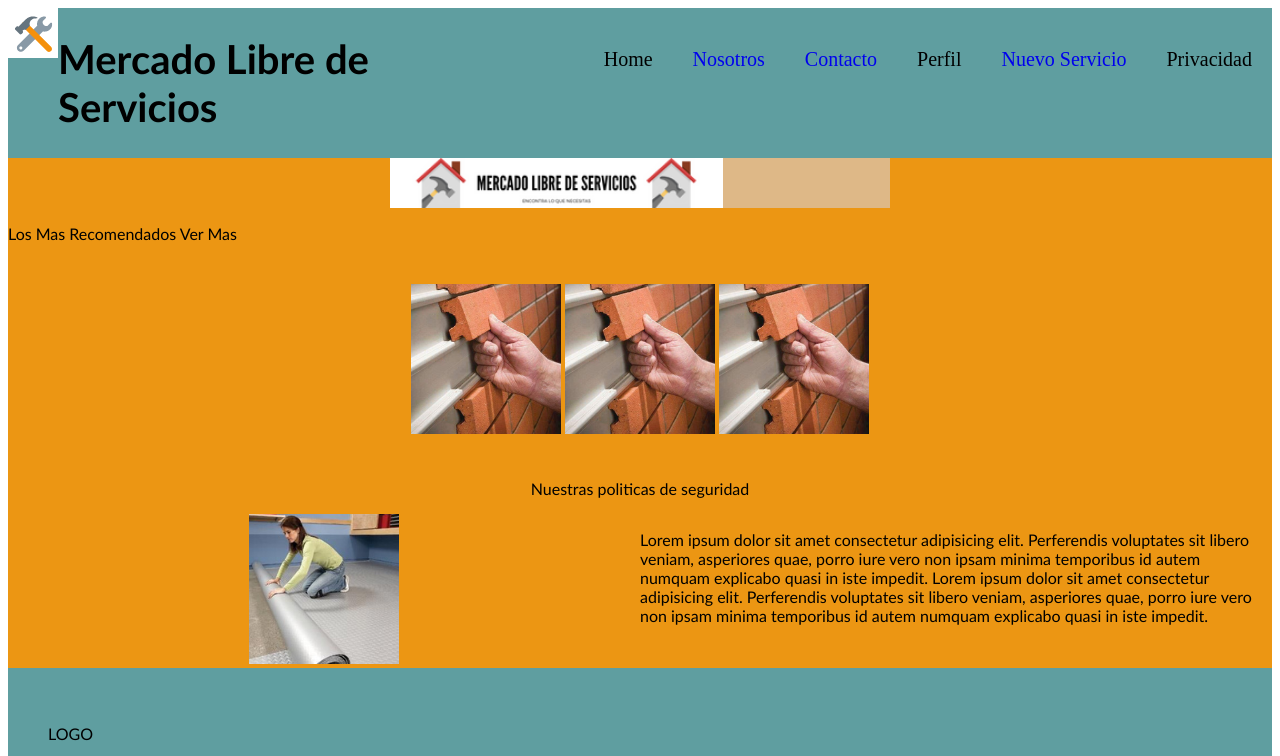
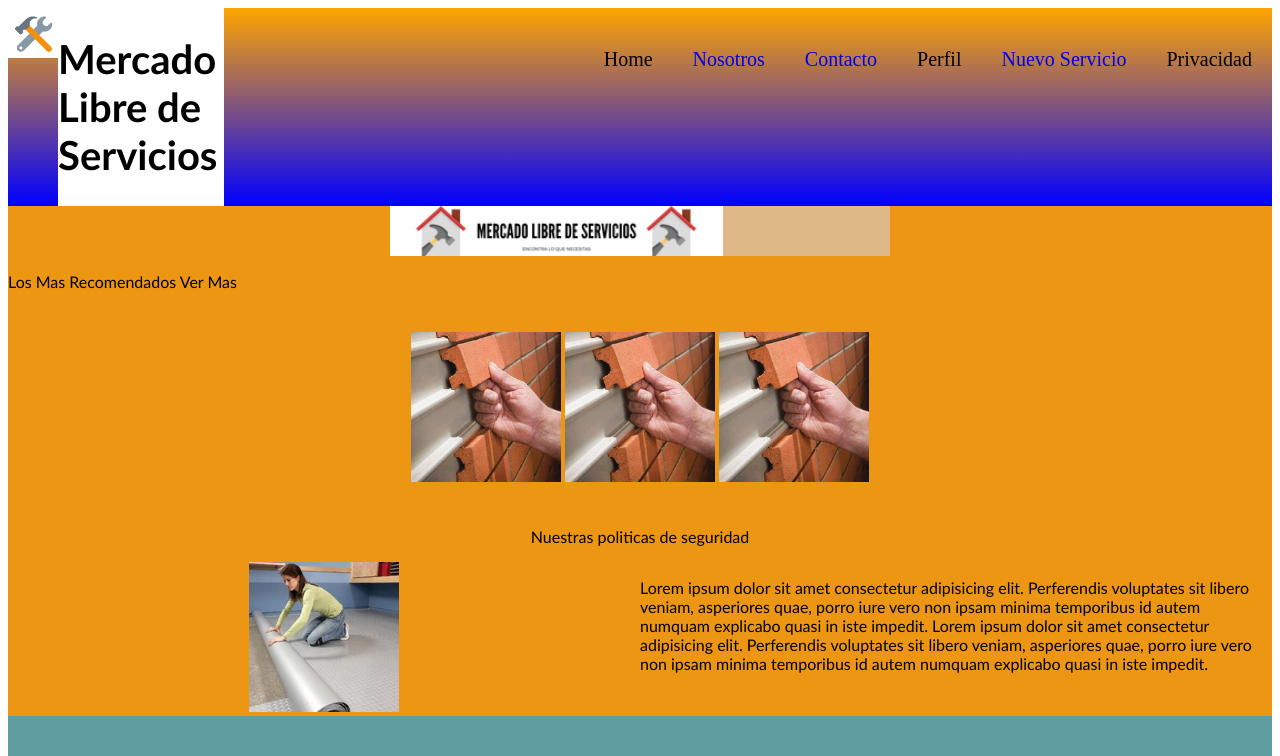
Before and after one commit to antonellaBaudonnet/desafio_entrega4_v1, a plain HTML site: page index.html in a window 1280 px wide. Shown: the top 756 px of the page. Drawn offline with Linux system fonts and the light colour scheme.

Commit message:
sumamos readme y modificamos header

```diff
--- a/css/estilo.css
+++ b/css/estilo.css
@@ -165,3 +165,16 @@ footer {grid-area: footer;}
     body .gridContainer {background-color: rgb(236, 150, 19); }
     main { width: 100%;}
 }
+.gradient {
+    background-image: linear-gradient(orange,blue);
+}
+.bgColor {
+    background-color: white;
+}
+.transition {
+    width: 200px;
+    transition: width 2s;
+}
+.transition:hover{
+    width: 400px;
+}
--- a/index.html
+++ b/index.html
@@ -9,11 +9,11 @@
 </head>
 <body>
     <div class="gridContainer">
-    <header>
+    <header class="gradient">
         <div>
            <a href="#"><img src="assets/img/logo.png" alt="logo pagina web"></a>
         </div>
-        <div>
+        <div class="transition bgColor">
             <h1>Mercado Libre de Servicios</h1>
         </div>
         <nav>
```
Also changed, not shown: 1 other file.
